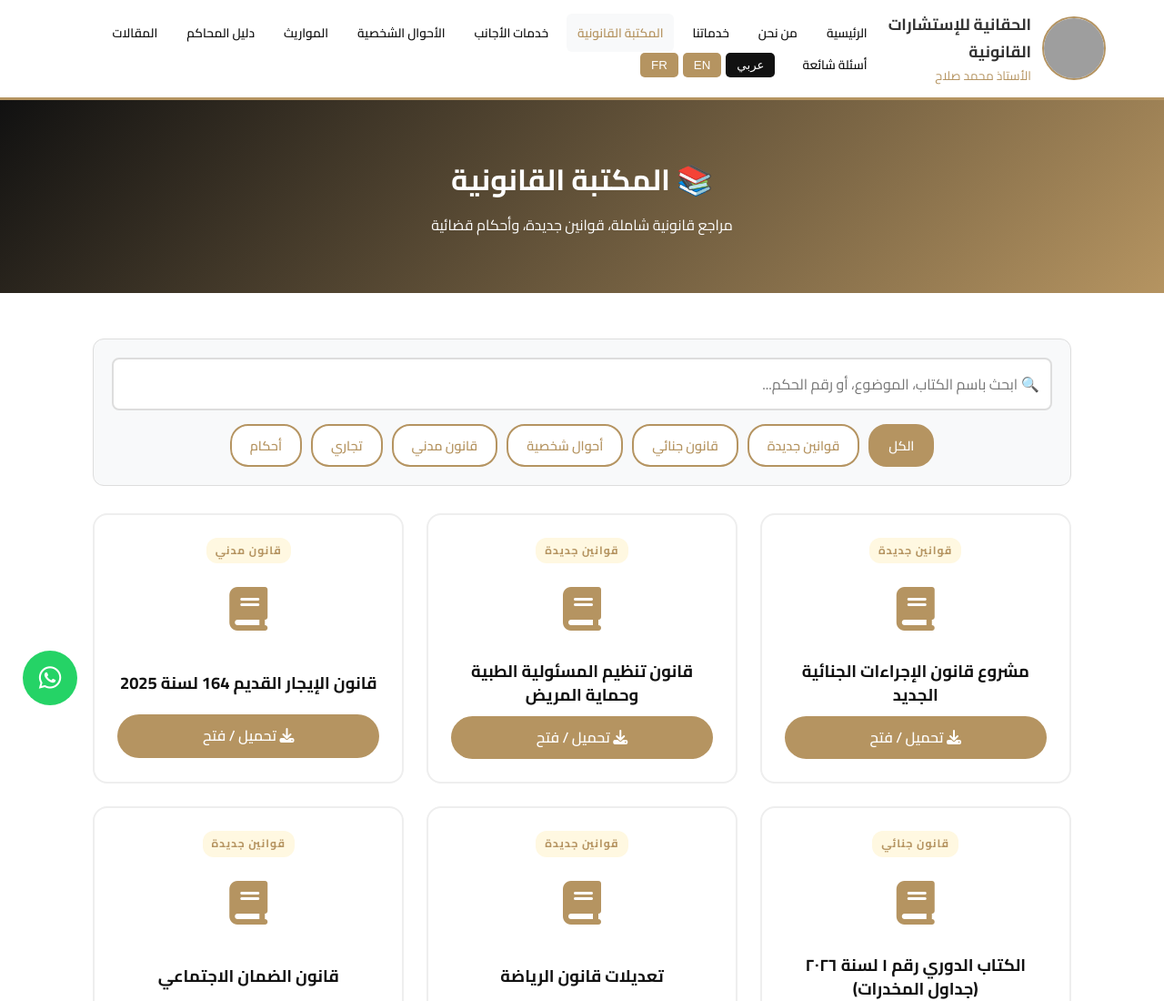
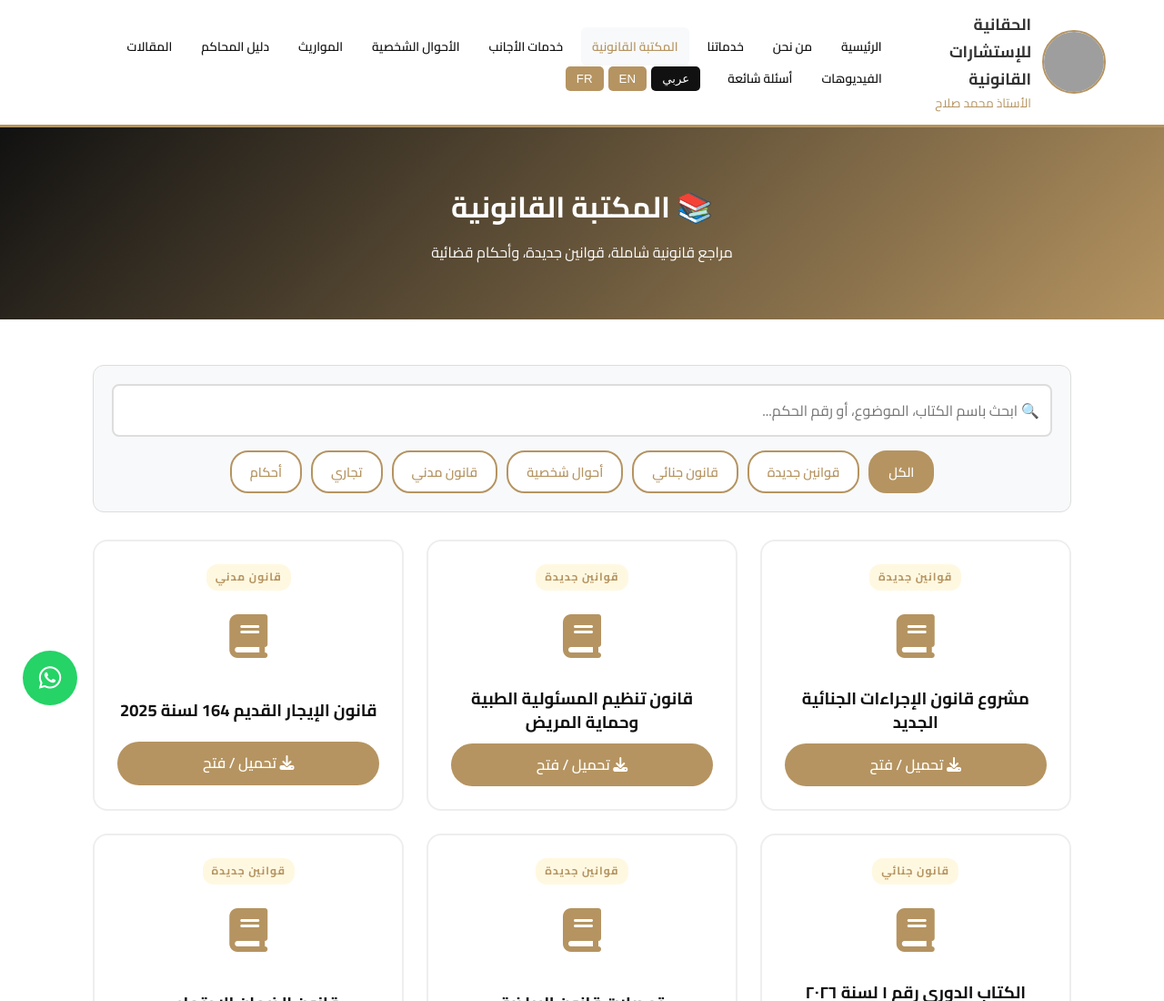
Before and after one commit to mosalah211012-ship-it/elhaqania-legalconsultation, a plain HTML site: page library.html in a window 1280 px wide. Shown: the top 1100 px of the page at 91% size. Drawn offline with Linux system fonts and the light colour scheme; no server answers; grey boxes are pictures that could not be loaded.

Commit message:
Add videos nav link

```diff
--- a/library.html
+++ b/library.html
@@ -85,6 +85,7 @@ footer { background: var(--dark); color: white; padding: 50px 8% 30px; text-alig
     <li><a href="inheritance.html" data-ar="المواريث" data-en="Inheritance" data-fr="Héritage">الميراث</a></li>
     <li><a href="courts-guide.html" data-ar="دليل المحاكم" data-en="Courts Guide" data-fr="Guide des Tribunaux">دليل المحاكم</a></li>
     <li><a href="articles.html" data-ar="المقالات" data-en="Articles" data-fr="Articles">المقالات</a></li>
+    <li><a href="videos.html" data-ar="الفيديوهات" data-en="Videos" data-fr="Vidéos">الفيديوهات</a></li>
     <li><a href="faq.html" data-ar="أسئلة شائعة" data-en="FAQ" data-fr="FAQ">أسئلة شائعة</a></li>
     <div class="lang-switcher">
       <button class="lang-btn active" onclick="setLang('ar')" id="btn-ar">عربي</button>
```
